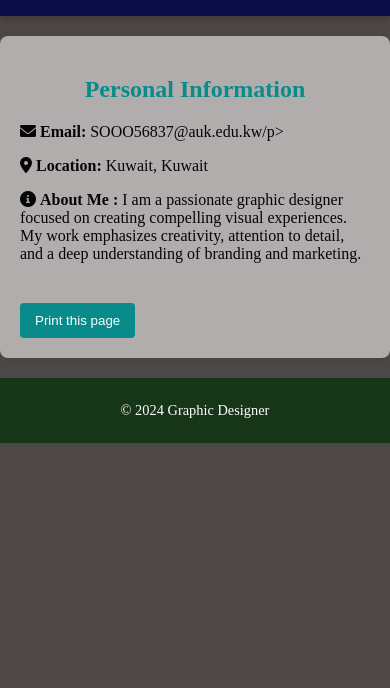
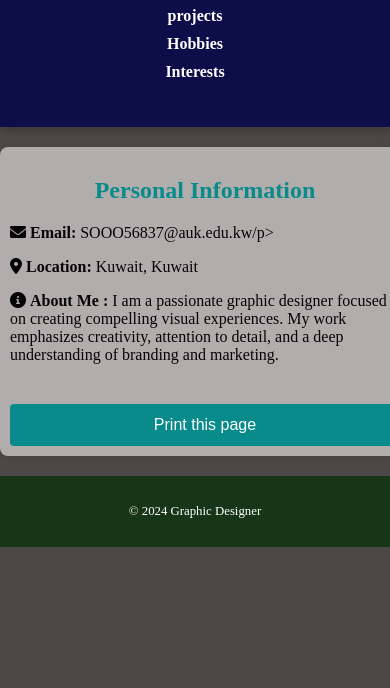
Before and after one commit to elikiprop/cv, a plain HTML site: page index.html in a window 390 px wide. Shown: the part 156-844 px from the top of the page. Drawn offline with Linux system fonts and the light colour scheme.

Commit message:
header changes

```diff
--- a/styles.css
+++ b/styles.css
@@ -1,5 +1,3 @@
-/* styles.css */
-
 body {
     font-family: "Times New Roman", Times, serif;
     background-color: #4e4747;
@@ -10,7 +8,7 @@ body {
 
 /* Header */
 .header {
-    background-color:rgb(13, 13, 73);
+    background-color: rgb(13, 13, 73);
     color: white;
     padding: 20px;
     text-align: center;
@@ -38,6 +36,7 @@ body {
     text-decoration: underline;
 }
 
+/* Content */
 .content {
     max-width: 800px;
     margin: 20px auto;
@@ -47,6 +46,7 @@ body {
     border-radius: 8px;
     color: #050505;
 }
+
 .content ul {
     line-height: 2.0;
 }
@@ -60,6 +60,7 @@ h2 {
     color: #098b8b;
 }
 
+/* Hobby and Interest List */
 .hobby-interest-list {
     list-style-type: none;
     padding: 0;
@@ -84,6 +85,7 @@ h2 {
     color: #098b8b;
 }
 
+/* Button */
 button {
     background-color: #098b8b;
     color: white;
@@ -100,11 +102,51 @@ button:hover {
     background-color: #555;
 }
 
+/* Footer */
 .footer {
     text-align: center;
     padding: 10px;
-    background-color:rgb(23, 53, 23);
+    background-color: rgb(23, 53, 23);
     color: white;
     font-size: 0.9em;
     margin-top: auto;
 }
+
+/* Responsive Styles */
+@media (max-width: 768px) {
+    /* Stack navigation links vertically */
+    .header nav ul {
+        display: flex;
+        flex-direction: column;
+        align-items: center;
+    }
+
+    .header nav ul li {
+        margin-right: 0;
+        margin-bottom: 10px;
+    }
+
+    /* Make content padding smaller for smaller screens */
+    .content {
+        padding: 10px;
+        width: 100%;
+    }
+
+    /* Full-width button on mobile */
+    button {
+        width: 100%;
+        padding: 12px;
+        font-size: 1em;
+        box-sizing: border-box;
+    }
+
+    /* Ensure text size is appropriate for mobile */
+    h1, h2 {
+        font-size: 1.5em;
+    }
+
+    .footer {
+        padding: 15px;
+        font-size: 0.8em;
+    }
+}
```
